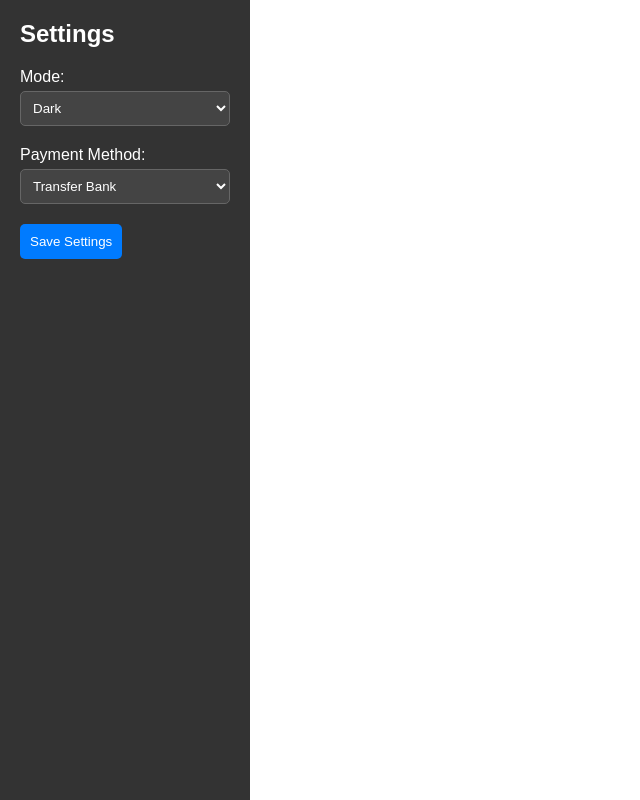
After one commit to alghif04/ebookweb, a PHP site: page /Settings.php in a window 1280 px wide. The commit adds this page. Shown: the whole page, without its empty margins (0-640 px from the left). Run offline with PHP 8.4, Linux system fonts and the light colour scheme.

Commit message:
settings

```diff
--- /dev/null
+++ b/Settings.php
@@ -0,0 +1,100 @@
+<!DOCTYPE html>
+<html lang="en">
+<head>
+    <meta charset="UTF-8">
+    <meta name="viewport" content="width=device-width, initial-scale=1.0">
+    <title>Settings</title>
+    <style>
+        * {
+            margin: 0;
+            padding: 0;
+            box-sizing: border-box;
+        }
+
+        body {
+            font-family: Arial, sans-serif;
+        }
+
+        .sidebar {
+            position: fixed;
+            top: 0;
+            left: 0;
+            height: 100%;
+            width: 250px;
+            background-color: #333;
+            padding: 20px;
+            color: #fff;
+        }
+
+        .sidebar h2 {
+            margin-bottom: 20px;
+            font-size: 1.5rem;
+        }
+
+        .sidebar .section {
+            margin-bottom: 20px;
+        }
+
+        .sidebar label {
+            display: block;
+            margin-bottom: 5px;
+        }
+
+        .sidebar select {
+            width: 100%;
+            padding: 8px;
+            border-radius: 5px;
+            border: 1px solid #666;
+            background-color: #444;
+            color: #fff;
+        }
+
+        .sidebar .btn-save {
+            padding: 10px;
+            background-color: #007bff;
+            color: #fff;
+            border: none;
+            border-radius: 5px;
+            cursor: pointer;
+        }
+
+        .sidebar .btn-save:hover {
+            background-color: #0056b3;
+        }
+    </style>
+</head>
+<body>
+
+<div class="sidebar">
+    <h2>Settings</h2>
+
+    <div class="section">
+        <label for="mode">Mode:</label>
+        <select id="mode">
+            <option value="dark">Dark</option>
+            <option value="light">Light</option>
+            <option value="warm">Warm</option>
+        </select>
+    </div>
+
+    <div class="section">
+        <label for="paymentMethod">Payment Method:</label>
+        <select id="paymentMethod">
+            <option value="bank">Transfer Bank</option>
+            <option value="gopay">Gopay</option>
+        </select>
+    </div>
+
+    <button class="btn-save">Save Settings</button>
+</div>
+
+<script>
+    document.querySelector('.btn-save').addEventListener('click', function() {
+        const mode = document.getElementById('mode').value;
+        const paymentMethod = document.getElementById('paymentMethod').value;
+        alert('Settings saved!\nMode: ' + mode + '\nPayment Method: ' + paymentMethod);
+    });
+</script>
+
+</body>
+</html>
--- a/sidebar.php
+++ b/sidebar.php
@@ -176,7 +176,7 @@
                 <span class="tooltip">About</span>
             </li>
             <li>
-                <a href="#">
+                <a href="Settings.php">
                     <i class='bx bx-cog' ></i>
                     <span class="nav-item">Settings</span>
                 </a>
```
